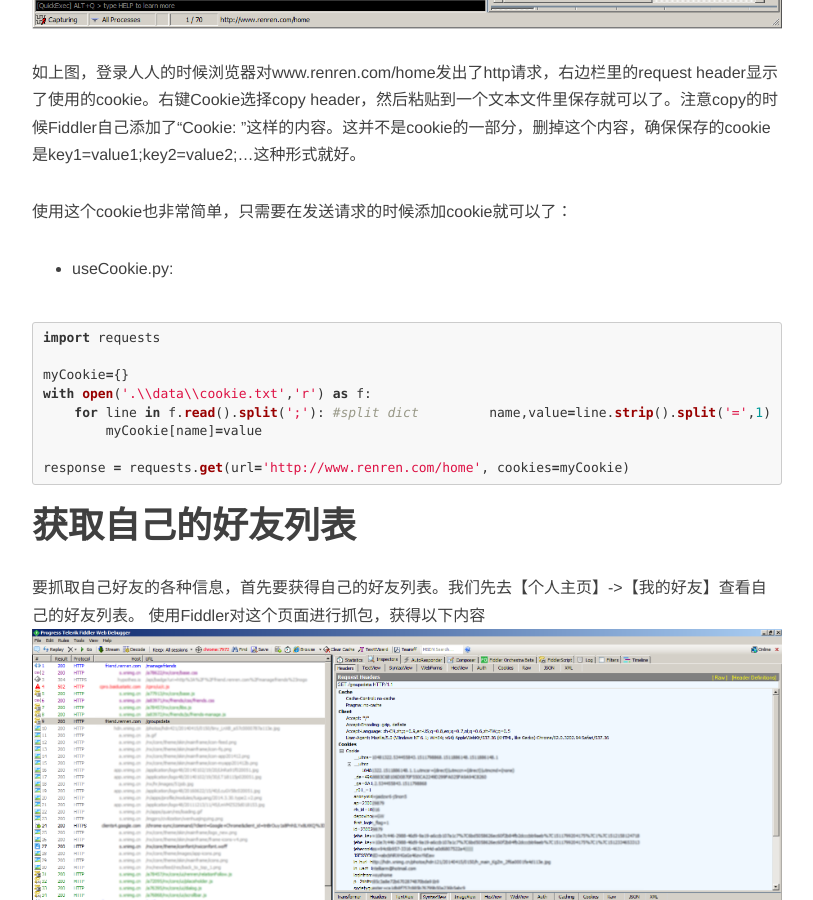
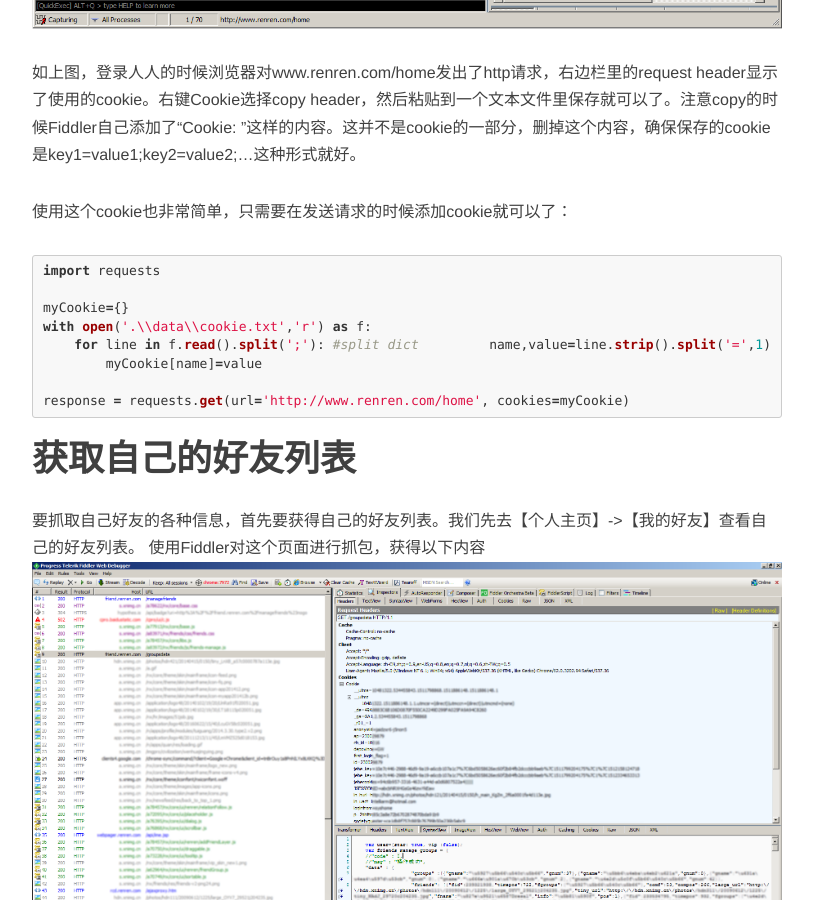
Before and after one commit to liangli2718/liangli2718.github.io, a Jekyll site: the page built from _posts/2017-12-03-renrenSpider(1).md, in a window 1280 px wide and 900 px high, scrolled down 1914 px. Shown: the whole window, without its empty margins (233-1046 px from the left). Built offline with Jekyll 4.4.1, drawn with Linux system fonts in a browser that asks for light colours; nearby versions of some CDN libraries; comment, search, counter and statistics services are not loaded.

````diff
--- a/_posts/2017-12-03-renrenSpider(1).md
+++ b/_posts/2017-12-03-renrenSpider(1).md
@@ -34,8 +34,6 @@
 如上图，登录人人的时候浏览器对www.renren.com/home发出了http请求，右边栏里的request header显示了使用的cookie。右键Cookie选择copy header，然后粘贴到一个文本文件里保存就可以了。注意copy的时候Fiddler自己添加了“Cookie: ”这样的内容。这并不是cookie的一部分，删掉这个内容，确保保存的cookie是key1=value1;key2=value2;...这种形式就好。
 
 使用这个cookie也非常简单，只需要在发送请求的时候添加cookie就可以了：
-
-- useCookie.py:
 
 ``` python
 import requests
````
